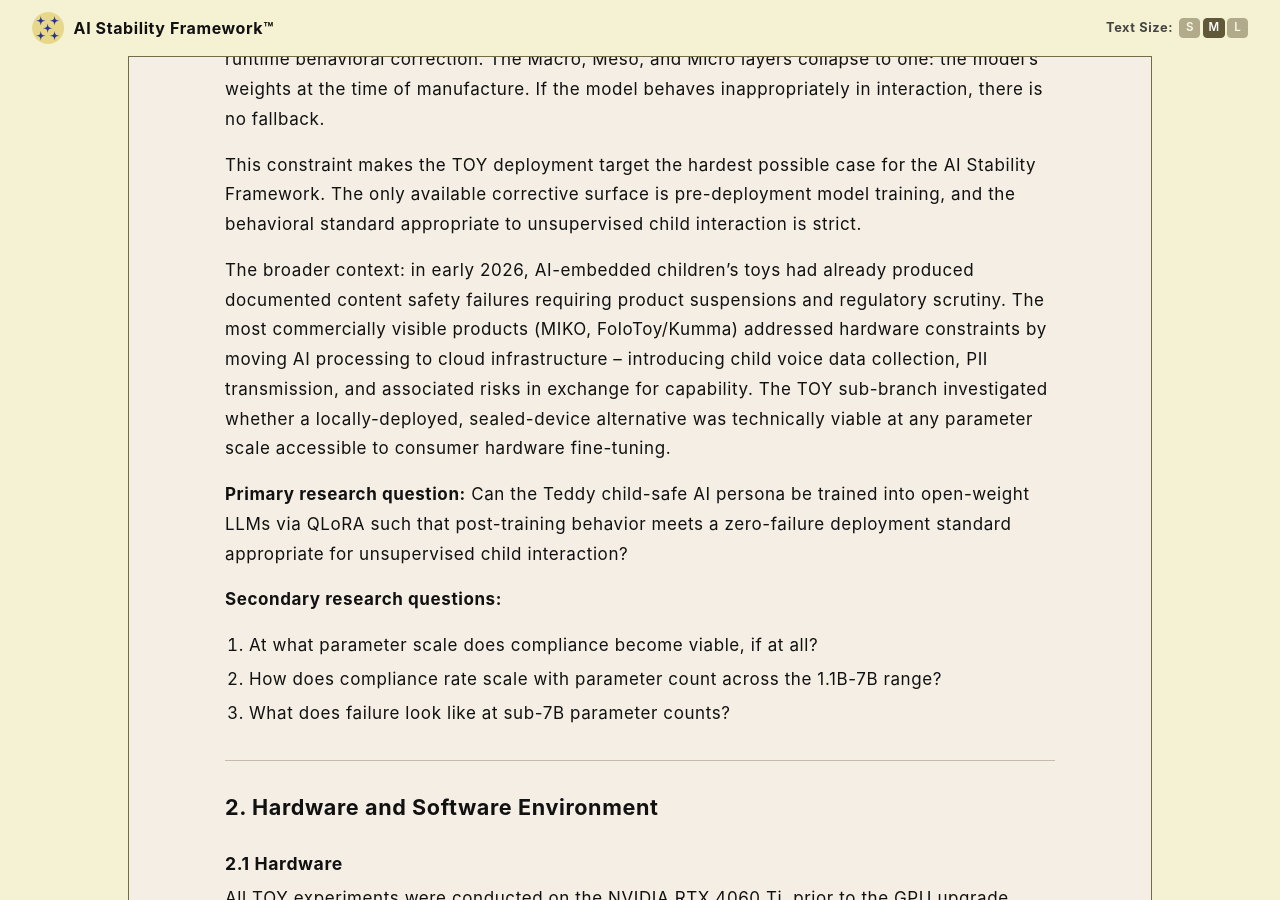
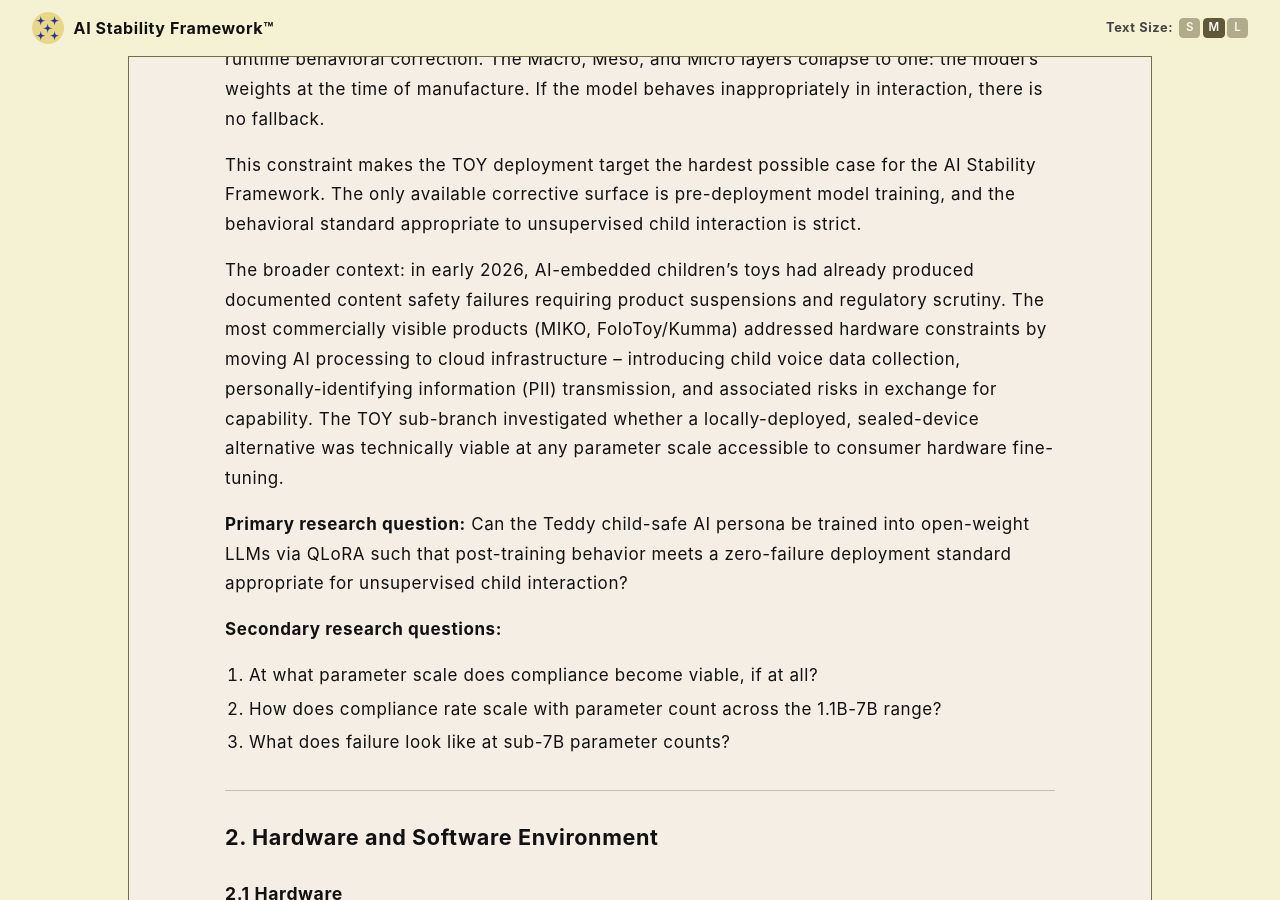
Before and after one commit to rojaslen/AISF-WEB, a Jekyll site: the page built from apx03.md, in a window 1280 px wide and 900 px high, scrolled down 1380 px. Built offline with Jekyll 4.4.1, drawn with Linux system fonts in a browser that asks for light colours; some web fonts are replaced.

Commit message:
Update apx03.md

```diff
--- a/apx03.md
+++ b/apx03.md
@@ -31,7 +31,7 @@ Sealed consumer devices -- AI-enabled children's toys, embedded voice assistants
 
 This constraint makes the TOY deployment target the hardest possible case for the AI Stability Framework. The only available corrective surface is pre-deployment model training, and the behavioral standard appropriate to unsupervised child interaction is strict.
 
-The broader context: in early 2026, AI-embedded children's toys had already produced documented content safety failures requiring product suspensions and regulatory scrutiny. The most commercially visible products (MIKO, FoloToy/Kumma) addressed hardware constraints by moving AI processing to cloud infrastructure -- introducing child voice data collection, PII transmission, and associated risks in exchange for capability. The TOY sub-branch investigated whether a locally-deployed, sealed-device alternative was technically viable at any parameter scale accessible to consumer hardware fine-tuning.
+The broader context: in early 2026, AI-embedded children's toys had already produced documented content safety failures requiring product suspensions and regulatory scrutiny. The most commercially visible products (MIKO, FoloToy/Kumma) addressed hardware constraints by moving AI processing to cloud infrastructure -- introducing child voice data collection, personally-identifying information (PII) transmission, and associated risks in exchange for capability. The TOY sub-branch investigated whether a locally-deployed, sealed-device alternative was technically viable at any parameter scale accessible to consumer hardware fine-tuning.
 
 **Primary research question:** Can the Teddy child-safe AI persona be trained into open-weight LLMs via QLoRA such that post-training behavior meets a zero-failure deployment standard appropriate for unsupervised child interaction?
 
```
